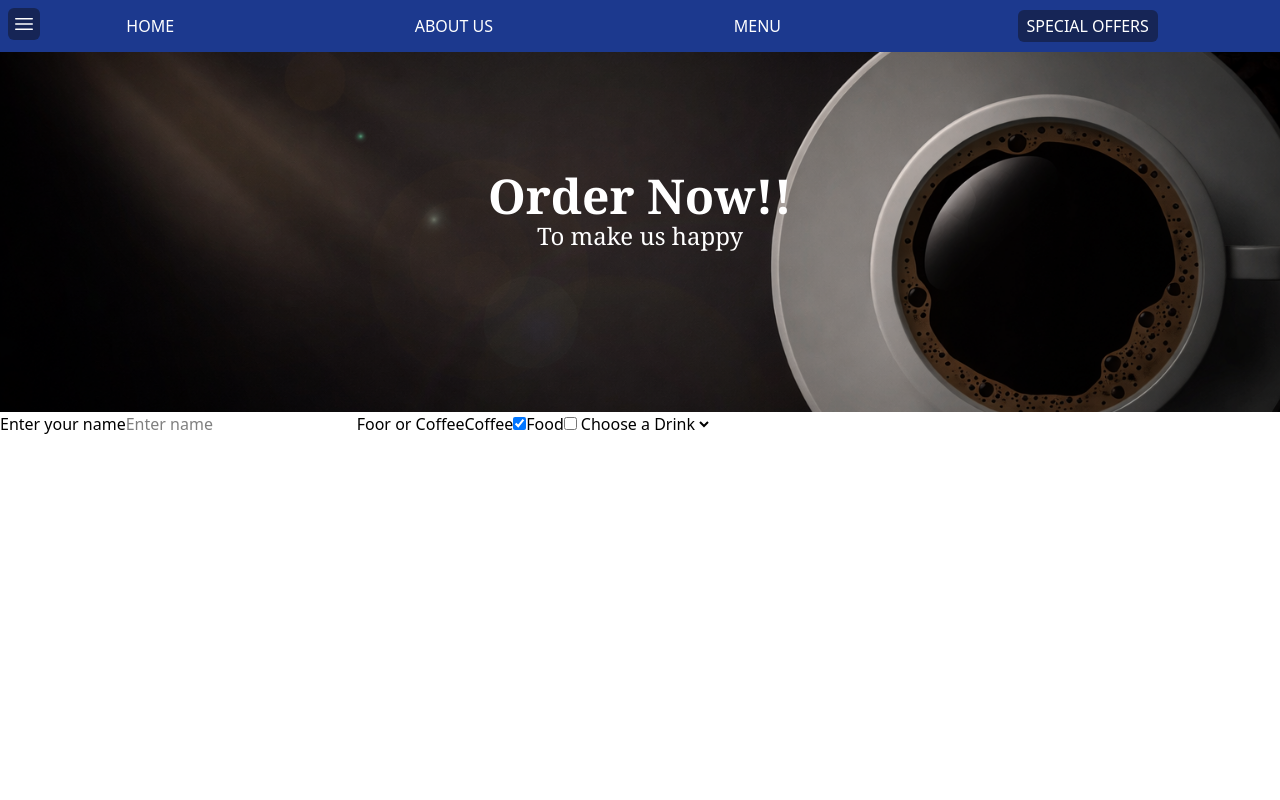
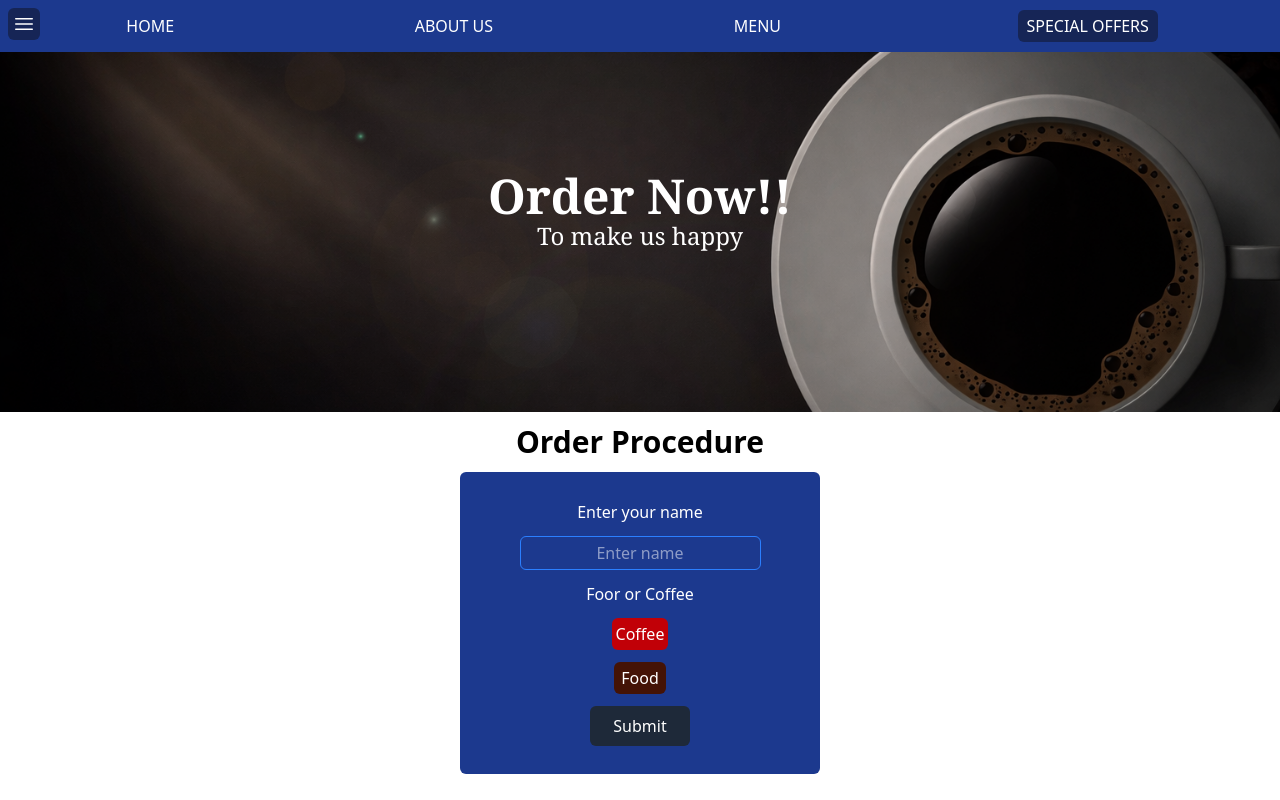
Before and after one commit to ReiMoon72/Cafe, a Vue app: page /order in a window 1280 px wide. Built offline with nearby package versions, Linux system fonts and the light colour scheme.

Commit message:
Order system 80%| Full website 80&

```diff
--- a/src/views/Order.vue
+++ b/src/views/Order.vue
@@ -4,22 +4,29 @@ import { ref, reactive } from "vue";
 export default {
   name: "Order",
   setup() {
-    //I need to do a Array for a Price
+    const foods = ref(false);
+    const drinks = ref(false);
+    const aniverary = ref(false);
 
-    const drenks = ref(true);
-    const pooods = ref(false);
-
-    const PoodsIs = () => {
-      drenks.value = false;
-      pooods.value = true;
+    const coffeee = () => {
+      foods.value = false;
+      drinks.value = true;
     };
 
-    const CoffeeIs = () => {
-      drenks.value = true;
-      pooods.value = false;
+    const ffooodss = () => {
+      foods.value = true;
+      drinks.value = false;
     };
 
-    return { PoodsIs, CoffeeIs, drenks, pooods };
+    const closeSary = () => {
+      aniverary.value = false;
+    };
+
+    const receipt = () =>{
+      aniverary.value = true
+    }
+
+    return { foods, drinks, coffeee, ffooodss, aniverary, closeSary, receipt };
   },
 };
 </script>
@@ -40,17 +47,36 @@ export default {
 
   <!--Order System-->
 
+  <div class="text-3xl text-center p-3">
+    <h1><b>Order Procedure</b></h1>
+  </div>
+
   <div>
     <div>
-      <form @click.prevent="">
+      <form
+        class="flex justify-center items-center flex-col p-7 gap-3 bg-blue-900 w-80 m-auto rounded-md text-white md:w-90"
+        @click.prevent=""
+      >
         <label>Enter your name</label>
-        <input type="" placeholder="Enter name" />
+        <input
+          class="border border-blue-500 rounded-md p-1 text-center"
+          type="text"
+          placeholder="Enter name"
+        />
         <label>Foor or Coffee</label>
-        <label>Coffee</label>
-        <input type="checkbox" :checked="drenks" @change="CoffeeIs" />
-        <label>Food</label>
-        <input type="checkbox" :checked="pooods" @change="PoodsIs" />
-        <select v-if="drenks">
+        <button class="bg-red-700 p-1 rounded-md text-white" @click="coffeee">
+          Coffee
+        </button>
+        <button
+          class="bg-orange-950 p-1 text-white w-13 rounded-md"
+          @click="ffooodss"
+        >
+          Food
+        </button>
+        <select
+          class="border border-red-500 rounded-md p-0.5 bg-gray-600"
+          v-show="drinks"
+        >
           <option>Choose a Drink</option>
           <option>Latte</option>
           <option>Amerikano</option>
@@ -60,13 +86,32 @@ export default {
           <option>Matcha</option>
         </select>
         <!--For foods-->
-        <select v-if="pooods">
+        <select
+          class="border border-orange-950 rounded-md p-0.5 bg-gray-800"
+          v-show="foods"
+        >
           <option>Choose a Foods</option>
           <option>Pizza</option>
           <option>Lasagna</option>
           <option>Fried Chiken</option>
         </select>
+        <button class="bg-gray-800 p-2 rounded-md w-25" @click="receipt">Submit</button>
       </form>
     </div>
   </div>
+
+  <div
+    class="fixed inset-0 bg-opacity-50 backdrop-blur-sm flex items-center justify-center p-10"
+    v-show="aniverary"
+  >
+    <div class="bg-white w-96 p-6 rounded-md shadow-lg text-center">
+
+      <button
+        class="mt-4 px-4 py-2 bg-blue-500 text-white rounded hover:bg-blue-600 transition duration-250 ease-in-out active:bg-blue-400"
+        @click="closeSary"
+      >
+        Close
+      </button>
+    </div>
+  </div>
 </template>
```
